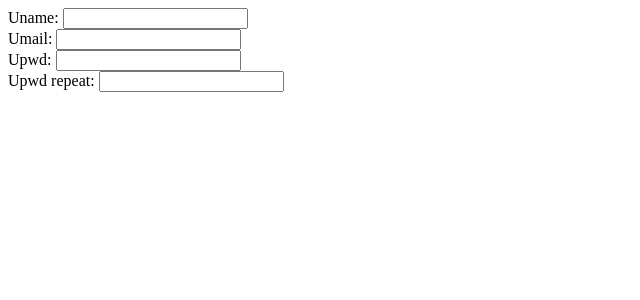
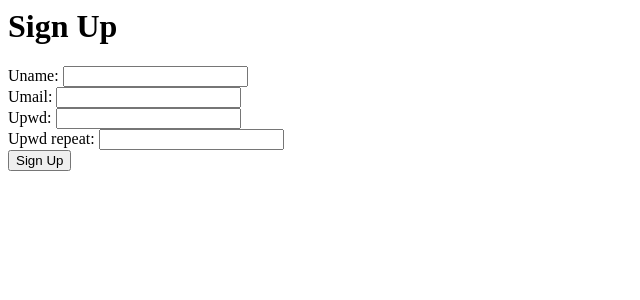
Before and after one commit to dinsaneguy/Demo_Django, a Django app: page /signup/ in a window 1280 px wide. Shown: the top 300 px of the page, without its empty margins (0-640 px from the left). Run offline with Django 5.2, Linux system fonts and the light colour scheme.

Commit message:
I don't know something updated

```diff
--- a/templates/signup.html
+++ b/templates/signup.html
@@ -1 +1,9 @@
-{{form}}
+<h1>Sign Up </h1>
+
+<form method="post">
+
+    {% csrf_token %}
+    {{form}}
+
+    <button type="submit">Sign Up</button>
+</form>
```
